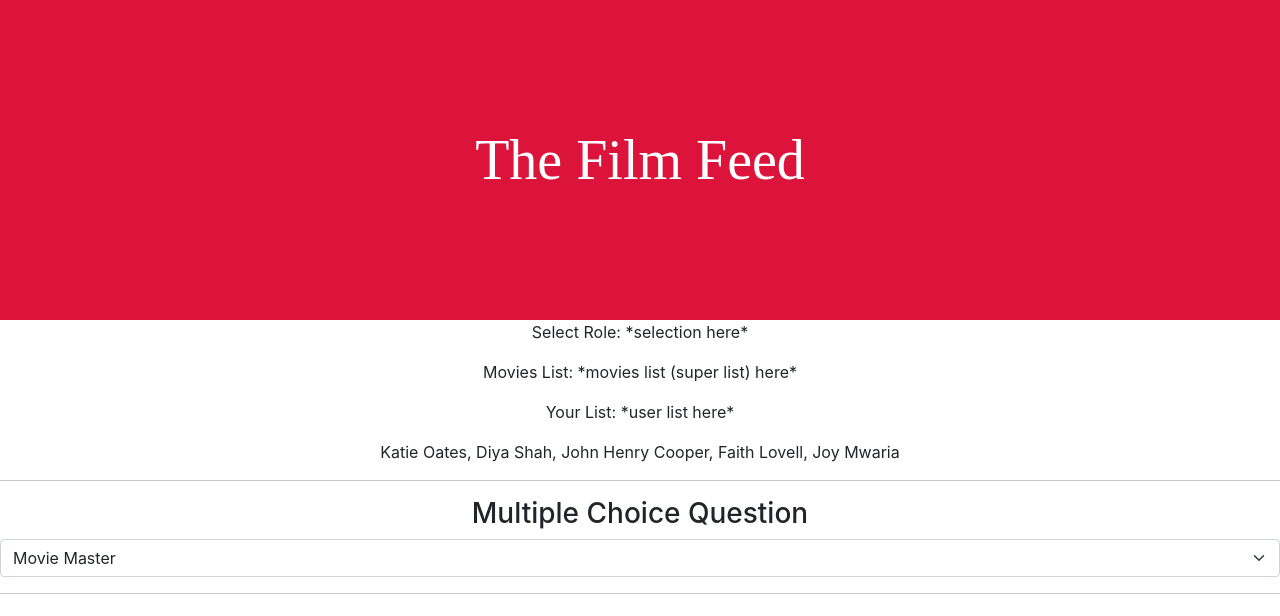
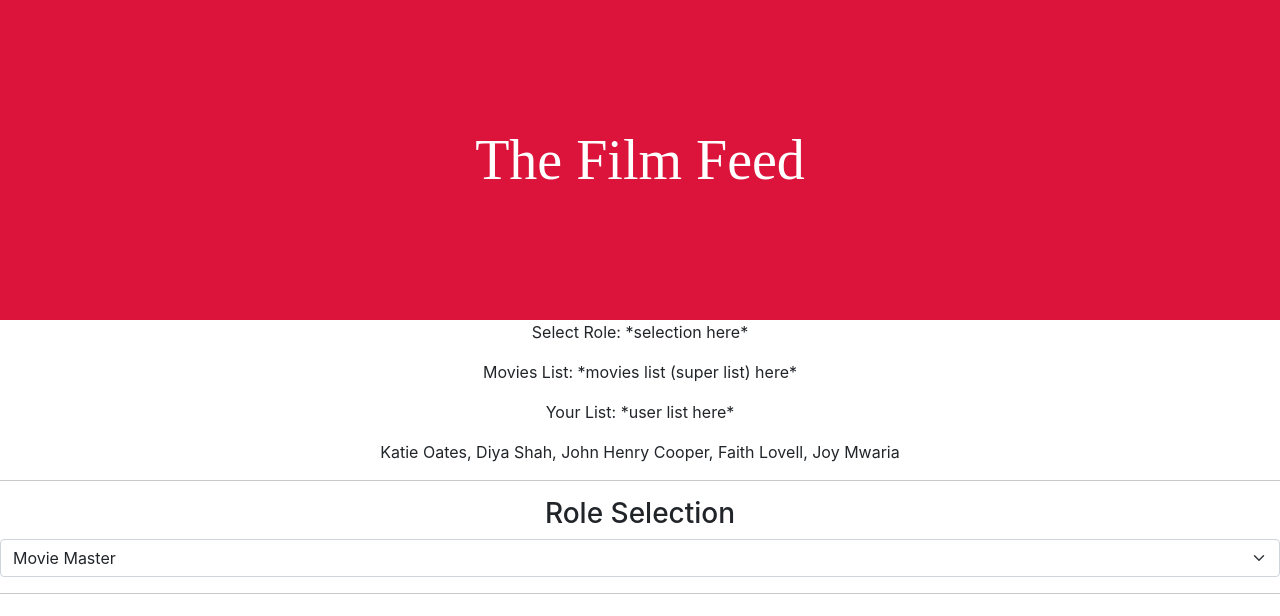
Before and after one commit to faithlovell/the-film-feed, a React (Create React App) app: page / in a window 1280 px wide. Shown: the top 616 px of the page. Built offline with nearby package versions, Linux system fonts and the light colour scheme.

Commit message:
name change

```diff
--- a/src/MenuBar.tsx
+++ b/src/MenuBar.tsx
@@ -12,7 +12,7 @@ export function MultipleChoiceQuestion({
     }
     return (
         <div>
-            <h3>Multiple Choice Question</h3>
+            <h3>Role Selection</h3>
             <Form.Group controlId="favoriteColors">
                 <Form.Select value={answer} onChange={newAnswer}>
                     {options.map((ans) => (
```
